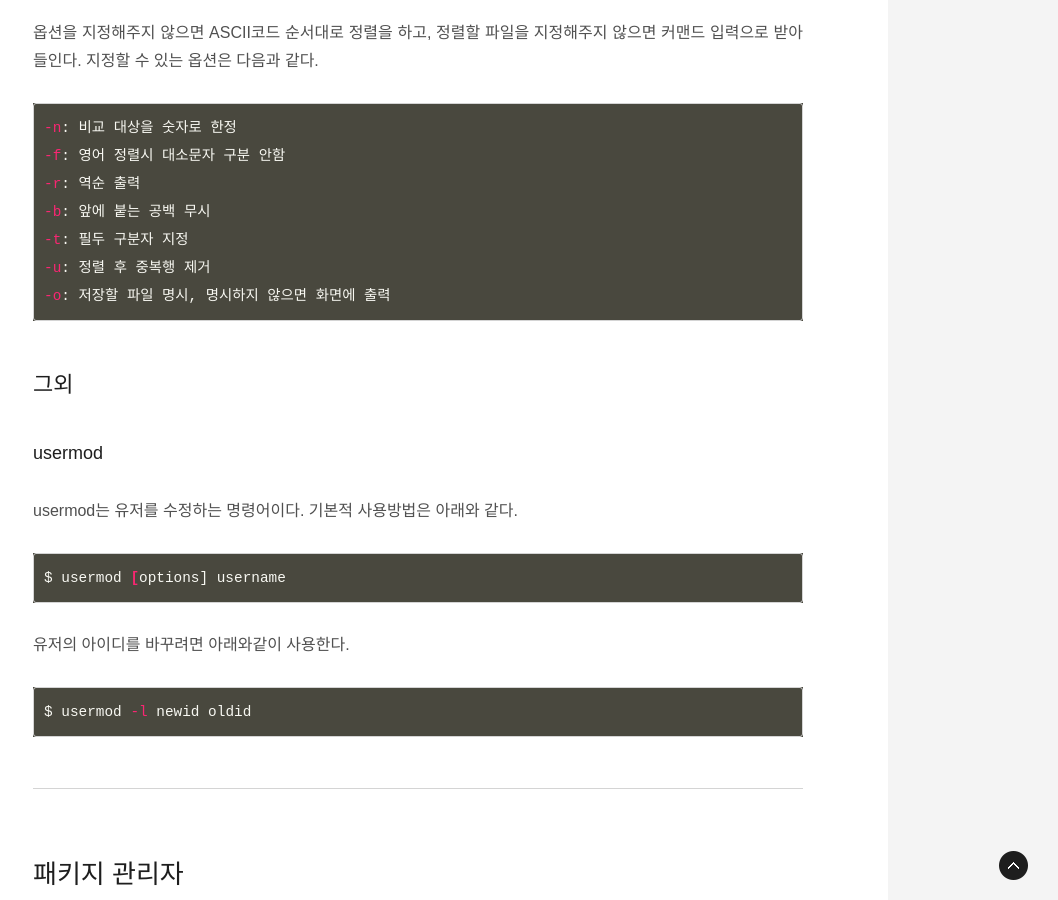
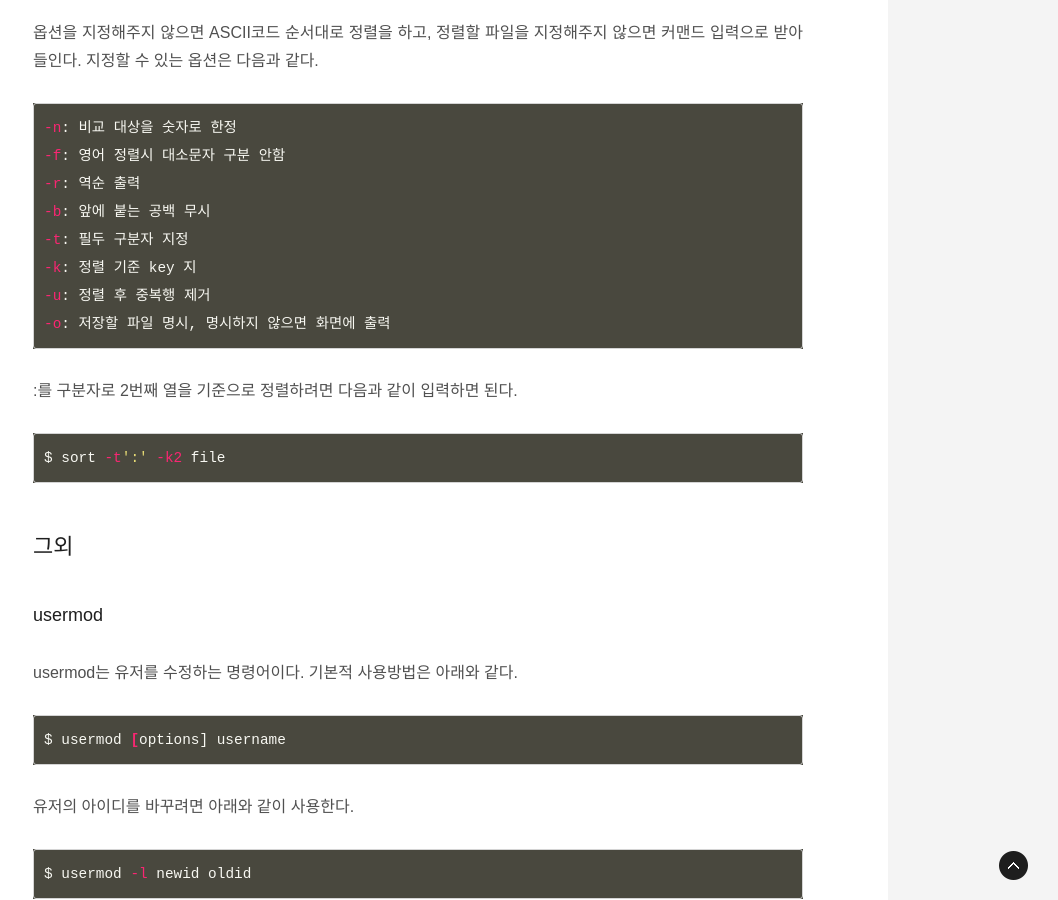
Before and after one commit to ThroughKim/throughkim.github.com, a Jekyll site: the page built from _posts/2017-01-09-linux-14.md, in a window 1280 px wide and 900 px high, scrolled down 21531 px. Shown: the whole window, without its empty margins (222-1280 px from the left). Built offline with Jekyll 4.4.1, drawn with Linux system fonts in a browser that asks for light colours; some web fonts are replaced.

Commit message:
upload blog

````diff
--- a/_posts/2017-01-09-linux-14.md
+++ b/_posts/2017-01-09-linux-14.md
@@ -697,8 +697,15 @@ $ sort [options] [-o 저장될 파일명] [정렬할 파일명] [병합할 파
 -r: 역순 출력
 -b: 앞에 붙는 공백 무시
 -t: 필두 구분자 지정
+-k: 정렬 기준 key 지
 -u: 정렬 후 중복행 제거
 -o: 저장할 파일 명시, 명시하지 않으면 화면에 출력
+```
+
+:를 구분자로 2번째 열을 기준으로 정렬하려면 다음과 같이 입력하면 된다.
+
+```bash
+$ sort -t':' -k2 file
 ```
 
 ## 그외
@@ -710,7 +717,7 @@ usermod는 유저를 수정하는 명령어이다. 기본적 사용방법은 아
 $ usermod [options] username
 ```
 
-유저의 아이디를 바꾸려면 아래와같이 사용한다.
+유저의 아이디를 바꾸려면 아래와 같이 사용한다.
 
 ```bash
 $ usermod -l newid oldid
````
Also changed, not shown: _posts/2017-01-05-linux-13.md (+3 -3 lines).
